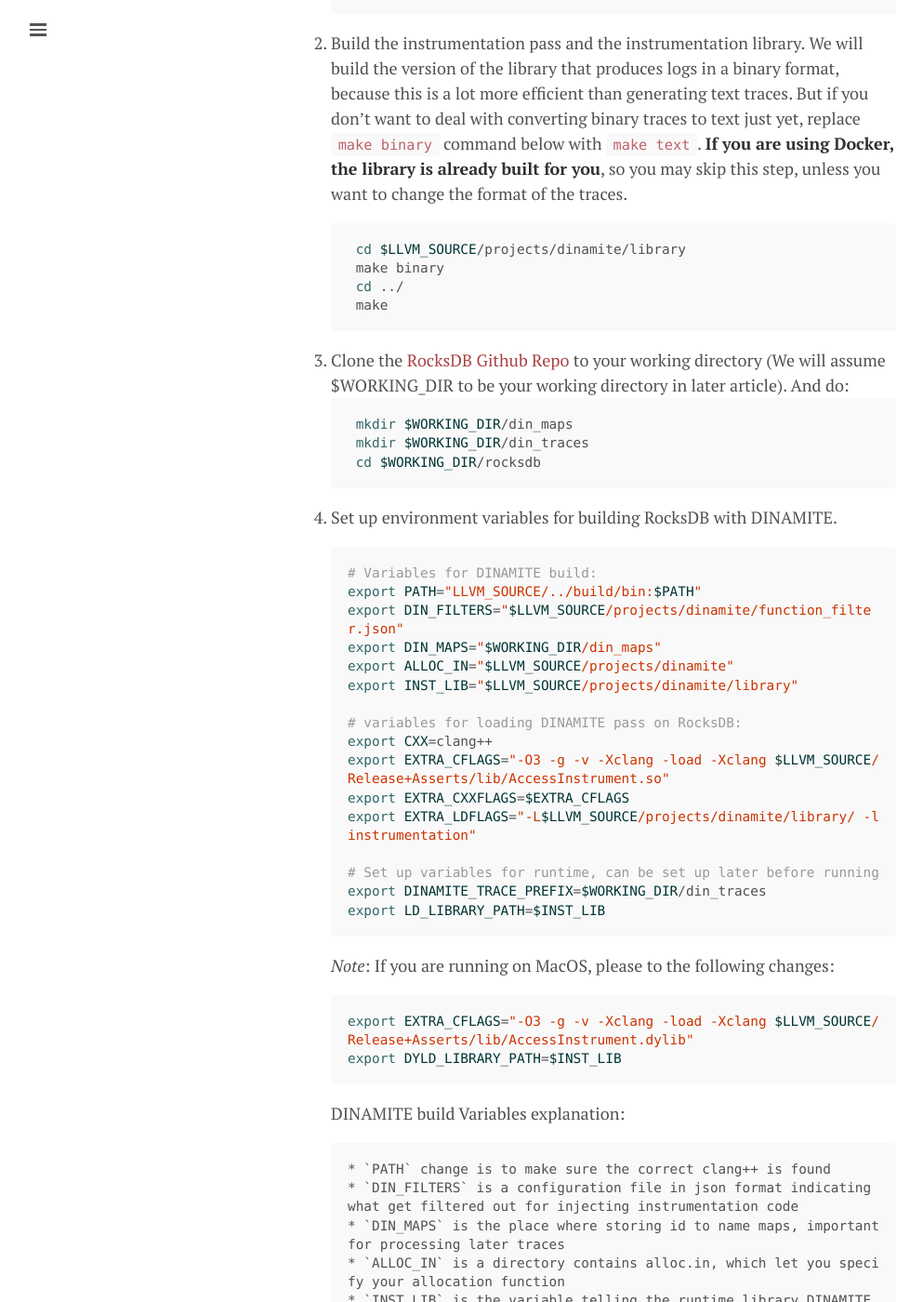
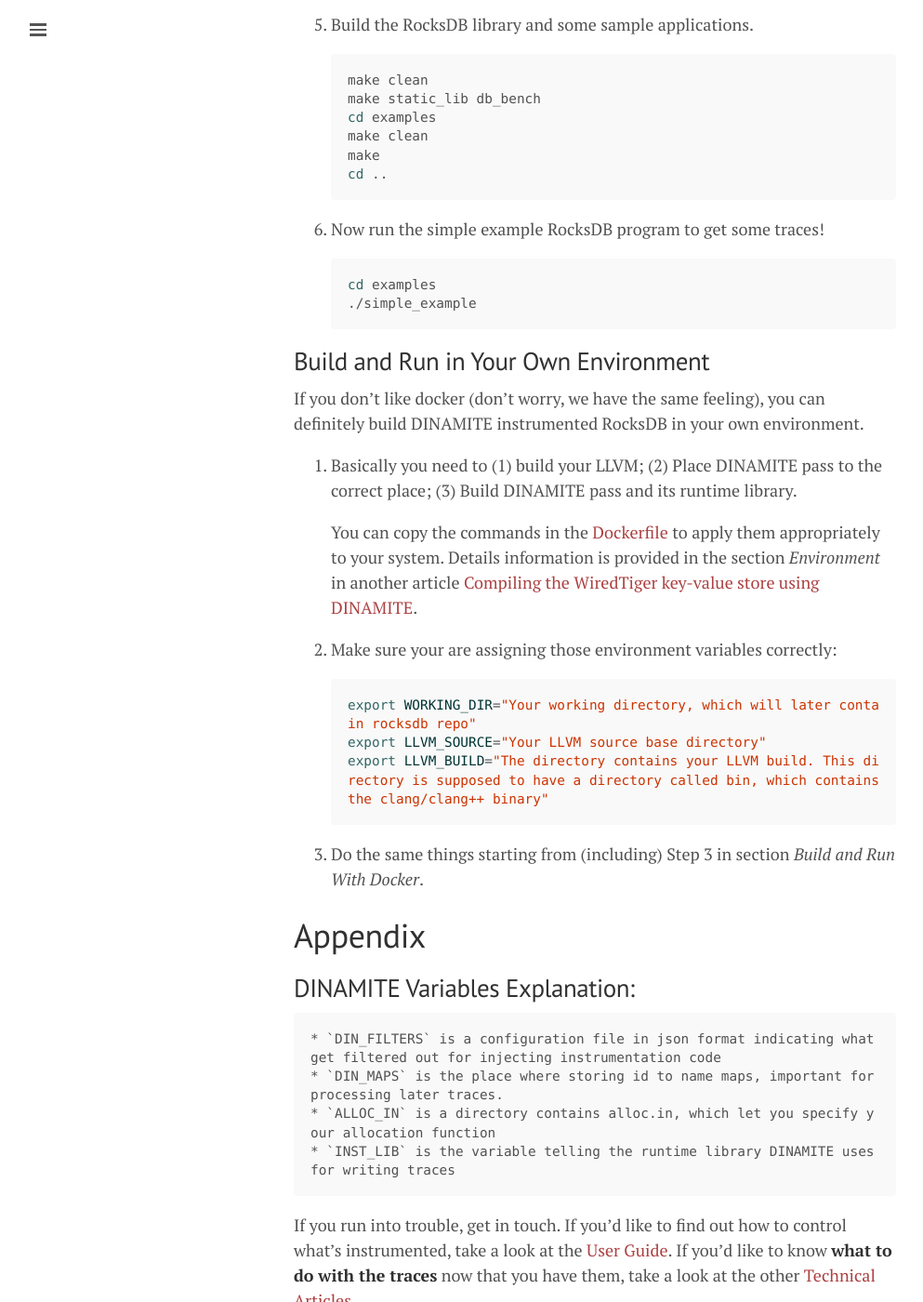
Before and after one commit to dinamite-toolkit/dinamite-toolkit.github.io, a Jekyll site: the page built from _posts/2017-03-06-compiling-rocksdb.md, in a window 1280 px wide and 1400 px high, scrolled down 1667 px. Shown: the whole window at 93% size, without its empty margins (0-993 px from the left). Built offline with Jekyll 4.4.1, drawn with Linux system fonts in a browser that asks for light colours; some of the changed text lies outside the part shown.

Commit message:
Change compiling rocksdb article to refer to WT article

````diff
--- a/_posts/2017-03-06-compiling-rocksdb.md
+++ b/_posts/2017-03-06-compiling-rocksdb.md
@@ -8,96 +8,40 @@
 source persistent key-value store developed by Facebook.
 <!--more-->
 
-## Environment
 
-You will need LLVM 3.5 is needed to build and use DINAMITE.
-DINAMITE can be built only within the LLVM's source tree.
-
-A Docker container with LLVM and DINAMITE can be found
-[here](https://github.com/dinamite-toolkit/dinamite-compiler-docker.git).
-
-If you don't like Docker or would like to install LLVM 3.5 and
-DINAMITE natively for other reasons, follow the steps to download the
-code outlined in the Dockerfile found
-[here](https://github.com/dinamite-toolkit/dinamite-compiler-docker.git).
-Modify the steps for your OS and and then follow the build
-instructions on the [LLVM "Getting Started"
-website](http://llvm.org/docs/GettingStarted.html#local-llvm-configuration).
-
-### MacOS note:
-
-We are investigating a strange anomaly on OS X, where the main
-compiler pass would only build with the built-in system clang or g++,
-while the instrumented programs would only build with the clang
-included in the LLVM distribution. To work around it, do the
-following:
-
-To build LLVM 3.5.0 natively on a MacOS, build and install clang as
-part of building the LLVM using cmake as explained on the LLVM's
-"Getting started" page:
-
-    cmake -G "Unix Makefiles" -DCMAKE_INSTALL_PREFIX=/usr/local
-
-Then, in the top-level directory of the LLVM source, run:
-
-    CXX=g++ ./configure
-
-This way, the instrumentation pass itself will be built using g++, but
-the instrumented programs will be built using the clang installed in
-`/usr/local`, provided that it is the default version that your system
-finds. If not, put `/usr/local` as the first item on your path.
-
-
-# Building the RocksDB
+# Building RocksDB
 
 Here is the [RocksDB Github Repo](https://github.com/facebook/rocksdb/) of
-RocksDB. If you have your `gcc` correctly set up, after cloning in the repo, a
-simple `make` instruction can build a ''normal'' version of RocksDB.
+RocksDB. If you have your `gcc` correctly set up, a
+simple `make static_lib db_bench` instruction in the root of the repo can build a ''normal'' version of RocksDB static library and some db_bench sample applications.
 
-In this article, we will refer to the root of your LLVM installation using the
-`$LLVM_SOURCE variable`. If you are using the [Docker container](https://github.com/dinamite-toolkit/dinamite-compiler-docker.git), this variable is
-already set up for you; it would point to `/root/dinamite/llvm-3.5.0.src`. If you
-built the LLVM from sources, set `$LLVM_SOURCE` to wherever your compiled sources are.
+## Build and Run With Docker
 
- 1. If you are using the [Docker container](https://github.com/dinamite-toolkit/dinamite-compiler-docker.git)
- the compiler pass is already included and built, but if you built your own version
- of LLVM from sources, download the instrumentation pass and the instrumentation
- library as follows:
+ 1. A Docker container with LLVM and DINAMITE can be found [here](https://github.com/dinamite-toolkit/dinamite-compiler-docker.git). Run and setup the docker as suggested in the repo.
+
+ 2. In the docker command line, setting the following environment variables:
 
     ```shell
-    cd $LLVM_SOURCE/projects
-    git clone https://github.com/dinamite-toolkit/dinamite.git
+    export WORKING_DIR=/root/dinamite
+    export LLVM_SOURCE=$WORKING_DIR/llvm-3.5.0.src
+    export LLVM_BUILD=$WORKING_DIR/build
     ```
- 2. Build the instrumentation pass and the instrumentation library.
- We will build the version of the library that produces logs in a binary format,
- because this is a lot more efficient than generating text traces. But if you don't
- want to deal with converting binary traces to text just yet, replace `make binary`
- command below with `make text`. **If you are using Docker, the library is already
- built for you**, so you may skip this step, unless you want to change the format
- of the traces.
+
+ 3. Clone the RocksDB.
 
     ```shell
-     cd $LLVM_SOURCE/projects/dinamite/library
-     make binary
-     cd ../
-     make
+    cd $WORKING_DIR
+    git clone https://github.com/facebook/rocksdb.git
+    cd rocksdb
+
     ```
 
- 3. Clone the [RocksDB Github Repo](https://github.com/facebook/rocksdb/) to
- your working directory (We will assume $WORKING_DIR to be your working
- directory in later article). And do:
-    ```shell
-     mkdir $WORKING_DIR/din_maps
-     mkdir $WORKING_DIR/din_traces
-     cd $WORKING_DIR/rocksdb
-    ```
-
- 4. Set up environment variables for building RocksDB with DINAMITE.
+ 4. Set up environment variables for building RocksDB with DINAMITE
 
     ```shell
     # Variables for DINAMITE build:
-    export PATH="LLVM_SOURCE/../build/bin:$PATH"
-    export DIN_FILTERS="$LLVM_SOURCE/projects/dinamite/function_filter.json"
+    export PATH="$LLVM_BUILD/bin:$PATH"
+    export DIN_FILTERS="$LLVM_SOURCE/projects/dinamite/function_filter.json" # default filter
     export DIN_MAPS="$WORKING_DIR/din_maps"
     export ALLOC_IN="$LLVM_SOURCE/projects/dinamite"
     export INST_LIB="$LLVM_SOURCE/projects/dinamite/library"
@@ -111,30 +55,27 @@
     # Set up variables for runtime, can be set up later before running
     export DINAMITE_TRACE_PREFIX=$WORKING_DIR/din_traces
     export LD_LIBRARY_PATH=$INST_LIB
+
+    # Create directories if not exist:
+    mkdir $DIN_MAPS
+    mkdir $DINAMITE_TRACE_PREFIX
     ```
 
-    *Note*: If you are running on MacOS, please to the following changes:
+    **Note**: If you are running on MacOS, please do the following changes:
 
     ```shell
     export EXTRA_CFLAGS="-O3 -g -v -Xclang -load -Xclang $LLVM_SOURCE/Release+Asserts/lib/AccessInstrument.dylib"
     export DYLD_LIBRARY_PATH=$INST_LIB
     ```
 
-    DINAMITE build Variables explanation:
-
-        * `PATH` change is to make sure the correct clang++ is found
-        * `DIN_FILTERS` is a configuration file in json format indicating what get filtered out for injecting instrumentation code
-        * `DIN_MAPS` is the place where storing id to name maps, important for processing later traces
-        * `ALLOC_IN` is a directory contains alloc.in, which let you specify your allocation function
-        * `INST_LIB` is the variable telling the runtime library DINAMITE uses for writing traces
-
  5. Build the RocksDB library and some sample applications.
 
     ```shell
-    make static_lib db_bench -j4 # assume your machine has 4 cores
+    make clean
+    make static_lib db_bench
     cd examples
     make clean
-    make -j4
+    make
     cd ..
     ```
 
@@ -145,6 +86,37 @@
     ./simple_example
     ```
 
+
+## Build and Run in Your Own Environment
+
+If you don't like docker (don't worry, we have the same feeling), you can definitely build DINAMITE instrumented RocksDB in your own environment.
+
+ 1. Basically you need to (1) build your LLVM; (2) Place DINAMITE pass to the correct place; (3) Build DINAMITE pass and its runtime library.
+
+    You can copy the commands in the [Dockerfile](https://github.com/dinamite-toolkit/dinamite-compiler-docker/blob/master/Dockerfile) to apply them appropriately to your system. Details information is provided in the section *Environment* in another article [Compiling the WiredTiger key-value store using DINAMITE](https://dinamite-toolkit.github.io/2016/11/12/compiling-WT/).
+
+ 2. Make sure your are assigning those environment variables correctly:
+
+    ```shell
+    export WORKING_DIR="Your working directory, which will later contain rocksdb repo"
+    export LLVM_SOURCE="Your LLVM source base directory"
+    export LLVM_BUILD="The directory contains your LLVM build. This directory is supposed to have a directory called bin, which contains the clang/clang++ binary"
+    ```
+
+ 3. Do the same things starting from (including) Step 3 in section *Build and Run With Docker*.
+
+
+# Appendix
+
+## DINAMITE Variables Explanation:
+
+    * `DIN_FILTERS` is a configuration file in json format indicating what get filtered out for injecting instrumentation code
+    * `DIN_MAPS` is the place where storing id to name maps, important for processing later traces.
+    * `ALLOC_IN` is a directory contains alloc.in, which let you specify your allocation function
+    * `INST_LIB` is the variable telling the runtime library DINAMITE uses for writing traces
+
+
+
 If you run into trouble, get in touch. If you'd like to find out how to control what's instrumented, take a look at the
 [User Guide](/user-guide/). If you'd like to know **what to do with the traces** now that you have them,
 take a look at the other [Technical Articles](/tech-articles/)
````
